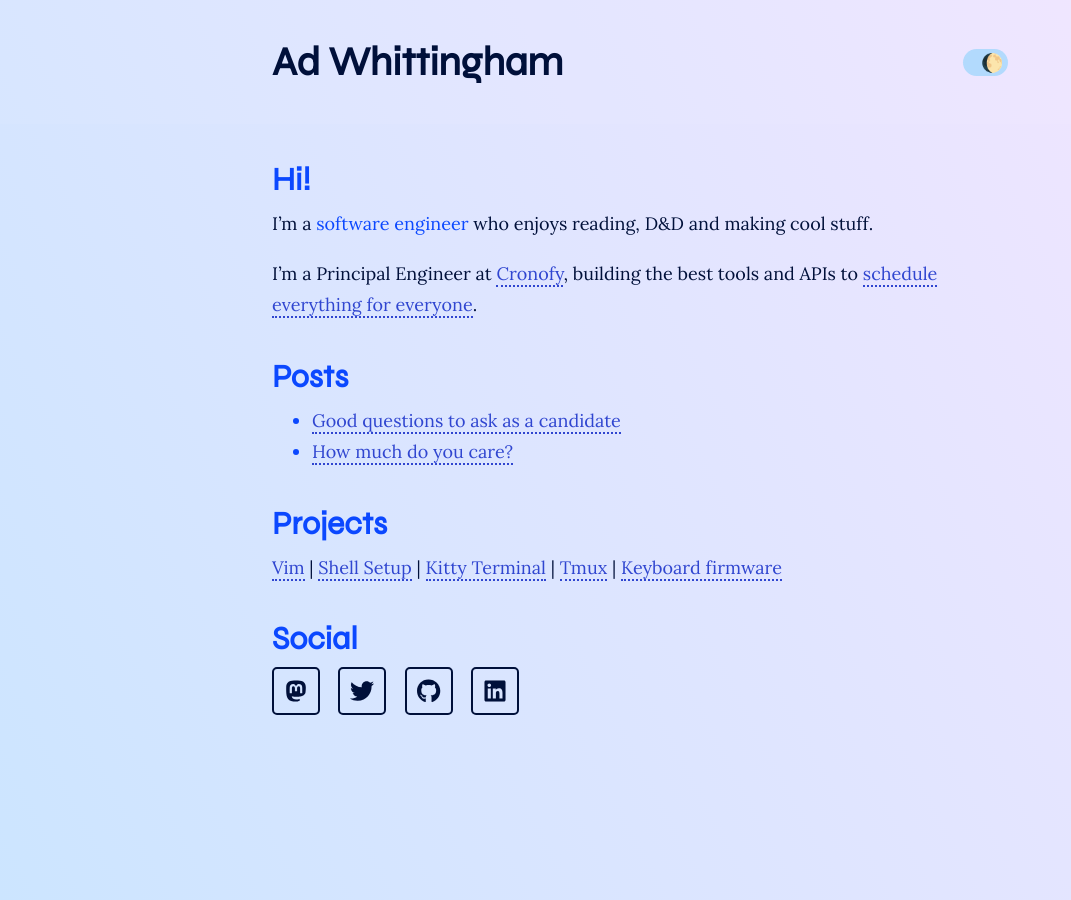
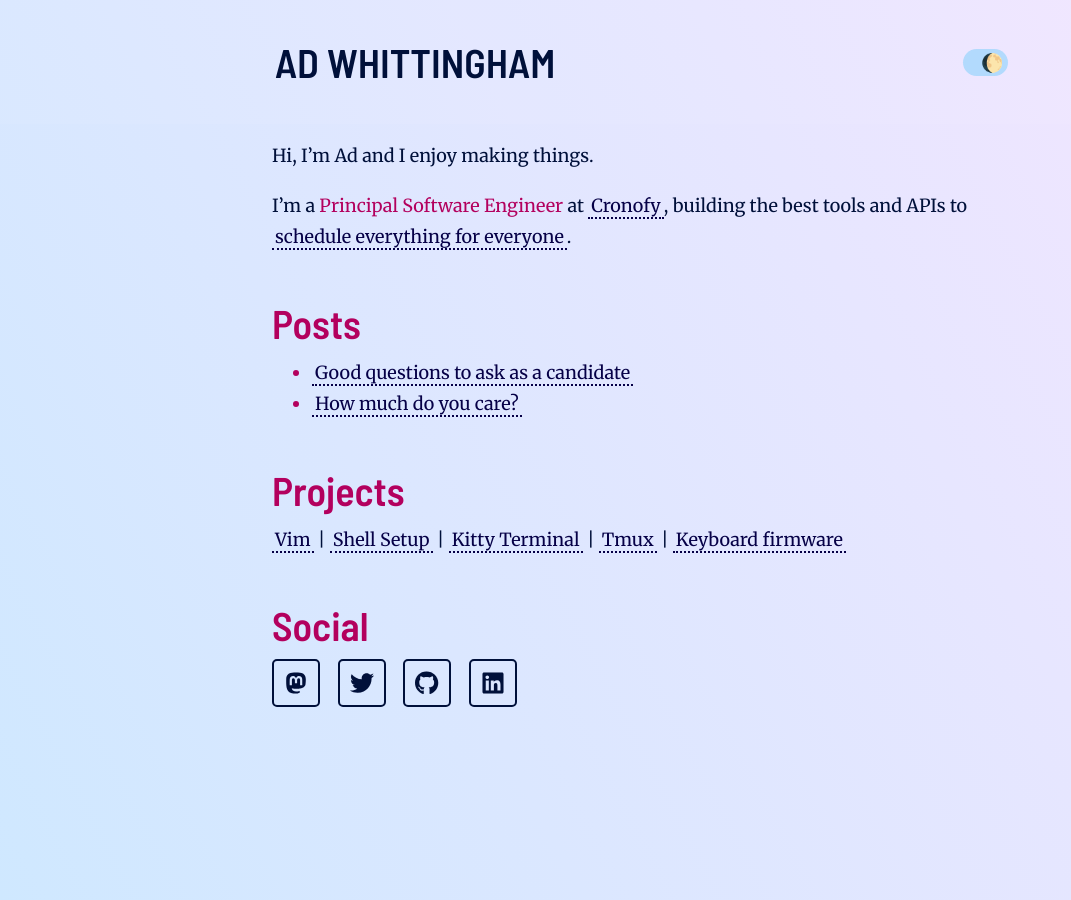
Before and after one commit to AdamWhittingham/personal-site, a Jekyll site: the page built from index.md, in a window 1280 px wide. Shown: the whole page, without its empty margins (0-1071 px from the left). Built offline with Jekyll 4.4.1, drawn with Linux system fonts in a browser that asks for light colours.

Commit message:
Neaten up styling

```diff
--- a/_sass/_colors.scss
+++ b/_sass/_colors.scss
@@ -17,12 +17,12 @@
 }
 
 body.light {
-  --background: linear-gradient(62deg, #cce5ff 0%, #f3e5ff 100%);
+  --background: linear-gradient(62deg, #cfe8ff 0%, #f3e5ff 100%);
   --back: var(--back-light);
   --text: #00103A;
-  --headings: #0B48FF;
-  --selection: #7DB5FF;
-  --link: #3046D0;
+  --link: #060047;
+  --selection: #A2CBFE;
+  --headings: #B3005E;
   --blockquote: rgba(255, 255, 255, 0.25);
 }
 
--- a/_sass/_layout.scss
+++ b/_sass/_layout.scss
@@ -21,11 +21,15 @@
 
 header{
   padding: 2rem 0;
+  margin: 0 0 1rem;
   background: rgba(255,255,255,0.05);
 
   h1 {
     font-size: 2.5rem;
     margin: 0;
+    text-transform: uppercase;
+    color: var(--text);
+
     @media screen and (max-width: 390px) {
       text-align: center;
     }
@@ -42,13 +46,13 @@
     }
 
     a {
-      color: var(--text);
+      color: inherit;
       text-decoration: none;
       border: none;
-      transition: color 0.2s ease-in-out;
+      transition: border-bottom ease-out 150ms;
       &:hover {
-        color: var(--headings);
         background: none;
+        border-bottom: 4px solid var(--headings);
       }
     }
 
@@ -71,10 +75,6 @@
   }
 }
 
-body.light header nav.main a:hover {
-  color: var(--emphasis);
-}
-
 .content{
   @include content;
 }
--- a/_sass/social.scss
+++ b/_sass/social.scss
@@ -21,7 +21,7 @@
     color: var(--text);
 
     &, & svg {
-      transition: color fill stroke ease-in-out 0.2s;
+      transition: color fill stroke ease-in-out 150ms;
     }
 
     &:hover, &:hover > svg {
--- a/_sass/typography.scss
+++ b/_sass/typography.scss
@@ -1,8 +1,8 @@
-@import url('https://fonts.googleapis.com/css2?family=Lora&family=Syne&display=swap');
+@import url('https://fonts.googleapis.com/css2?family=Barlow+Semi+Condensed:wght@600&family=Merriweather&display=swap');
 
 :root {
-  --font: 'Lora', sans-serif;
-  --heading_font: 'Syne', sans-serif;
+  --font: 'Merriweather', serif;
+  --heading_font: 'Barlow Semi Condensed', sans-serif;
 }
 
 body {
@@ -15,28 +15,30 @@
 }
 
 h1 {
-  font-size: 2rem;
-  margin: 2rem 0 0.25rem;
+  font-size: 2.5rem;
+  margin: 1em 0 0.25rem;
+  font-weight: 500;
 }
 
 h2 {
-  font-size: 1.5rem;
-  margin: 1.5rem 0 0.25rem;
+  font-size: 2rem;
+  margin: 1em 0 0.25rem;
+  font-weight: 500;
 }
 
 h3, h4, h5, h6 {
-  margin: 1rem 0 0.12rem;
+  margin: 1em 0 0.25rem;
+  font-weight: 500;
 }
 
-h3 { font-size: 1.25rem; }
-h4 { font-size: 1.2rem; }
-h5 { font-size: 1.1rem; }
-h6 { font-size: 1rem;  color: var(--text)}
+h3, h4, h5, h6 { font-size: 1.5rem; }
 
 a {
   color: var(--link);
   text-decoration: none;
   border-bottom: 2px dotted;
+  padding: 0 3px;
+  transition: background ease-out 150ms;
   &:hover{
     color: var(--link);
     background: var(--link-hover);
--- a/index.md
+++ b/index.md
@@ -5,10 +5,9 @@
 canonical_url: https://adam.whittingham.dev
 ---
 
-# Hi!
-I'm a <em>software engineer</em> who enjoys reading, D&D and making cool stuff.
+Hi, I'm Ad and I enjoy making things.
 
-I'm a Principal Engineer at <a href="https://cronofy.com">Cronofy</a>, building the best tools and APIs to <a href="https://cronofy.com">schedule everything for everyone</a>.
+I'm a <em>Principal Software Engineer</em> at <a href="https://cronofy.com">Cronofy</a>, building the best tools and APIs to <a href="https://cronofy.com">schedule everything for everyone</a>.
 
 # Posts
 
```
